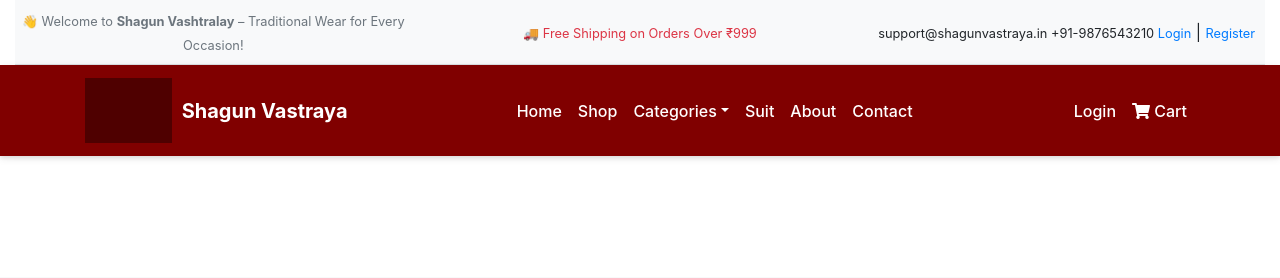
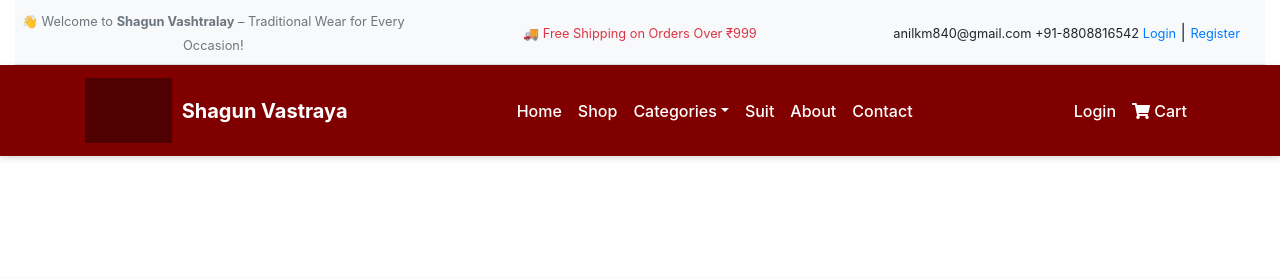
Before and after one commit to saurabhmaurya6746/shagun-vastralay, a Django app: page /about/ in a window 1280 px wide. Shown: the top 278 px of the page. Run offline with Django 5.2, Linux system fonts and the light colour scheme; data comes from the database, SQL or seed files in the repository; some libraries are stand-ins or nearby versions; grey boxes are pictures that could not be loaded.

Commit message:
Update base.html

```diff
--- a/myapp/templates/base.html
+++ b/myapp/templates/base.html
@@ -19,39 +19,37 @@
     {% block link %} {% endblock %}
 </head>
 <body>
-<!-- Top Header -->
- <div class="container-fluid">
-<div class="bg-light border-bottom py-2">
+    <!-- Top Header -->
+<div class="container-fluid d-none d-lg-block">
+  <div class="bg-light border-bottom py-2">
     <div class="row align-items-center text-center text-md-start">
+
       <!-- Left Column -->
-      <div class="col-md-4 mb-2 mb-md-0">
-        <small class="text-muted">
-          👋 Welcome to <strong>Shagun Vashtralay</strong> – Traditional Wear for Every Occasion!
-        </small>
+      <div class="col-md-4 mb-2 mb-md-0 d-none d-md-block">
+        <small class="text-muted"> 👋 Welcome to <strong>Shagun Vashtralay</strong> – Traditional Wear for Every Occasion! </small>
       </div>
 
       <!-- Center Column -->
       <div class="col-md-4 mb-2 mb-md-0 text-md-center">
-        <small class="text-danger fw-semibold">
-          🚚 Free Shipping on Orders Over ₹999
-        </small>
+        <small class="text-danger fw-semibold"> 🚚 Free Shipping on Orders Over ₹999 </small>
       </div>
 
       <!-- Right Column -->
       <div class="col-md-4 text-md-end">
         <small class="me-3">
-          <i class="bi bi-envelope text-primary"></i> support@shagunvastraya.in
+          <i class="bi bi-envelope text-primary"></i> anilkm840@gmail.com
         </small>
         <small class="me-3">
-          <i class="bi bi-telephone text-success"></i> +91-9876543210
+          <i class="bi bi-telephone text-success"></i> +91-8808816542
         </small>
         <a href="{% url 'login' %}" class="text-decoration-none me-2"><small>Login</small></a> |
         <a href="{% url 'signup' %}" class="text-decoration-none ms-2"><small>Register</small></a>
       </div>
+
     </div>
   </div>
+</div>
 
-</div>
     <!-- Top Navigation -->
 <header class="top-navbar sticky-top shadow-sm">
     <nav class="navbar navbar-expand-lg navbar-dark bg-maroon py-2">
```
